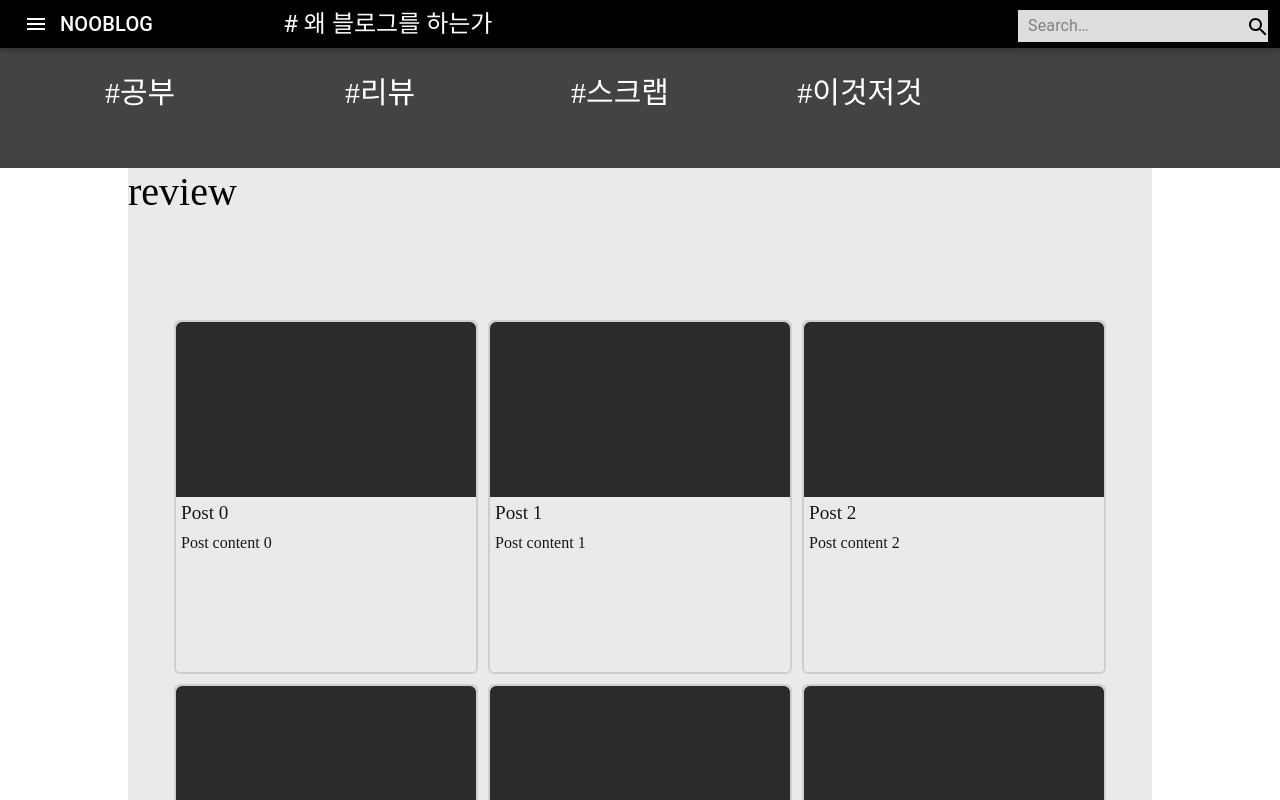
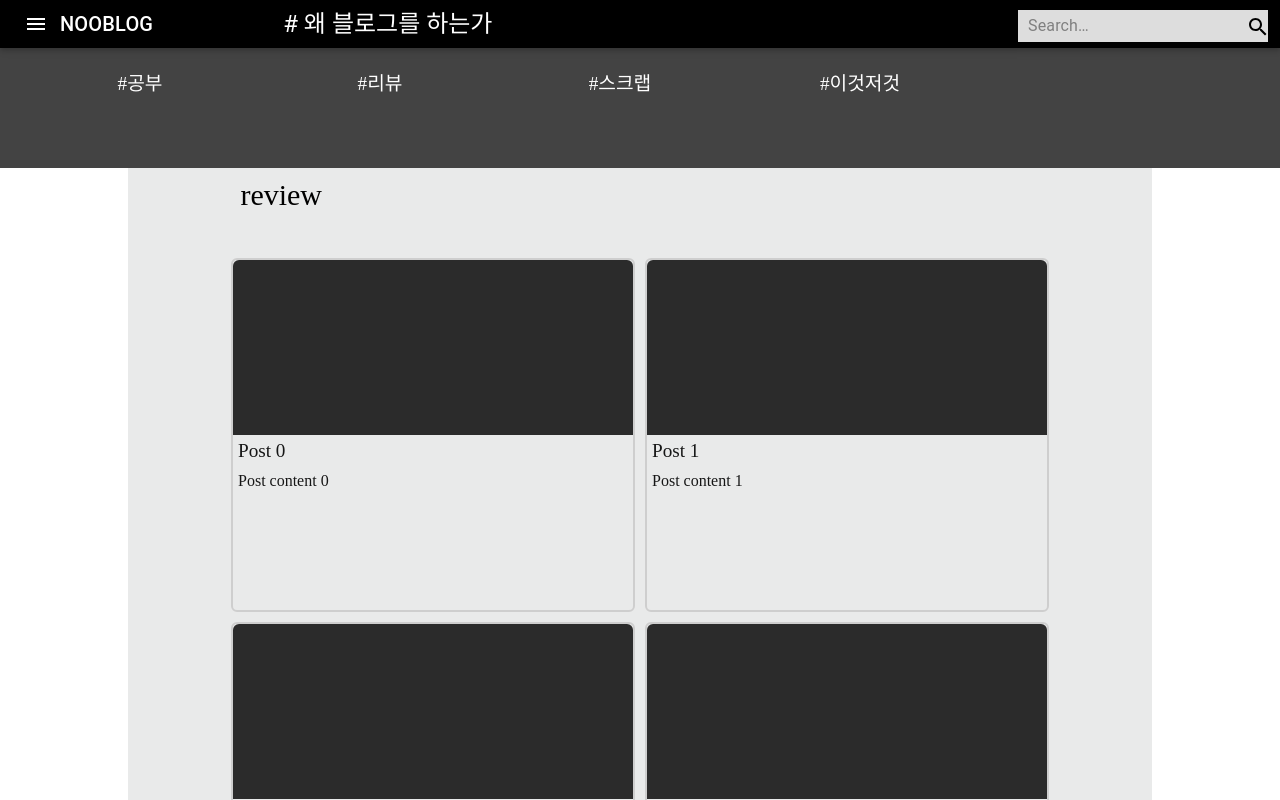
Before and after one commit to tchnoob/nooblog, a React (Create React App) app: page /review in a window 1280 px wide. Built offline with nearby package versions, Linux system fonts and the light colour scheme.

Commit message:
PostCard 스타일 변경 : width 변경

```diff
--- a/src/component/style.css
+++ b/src/component/style.css
@@ -2,7 +2,7 @@ a {
   width: 200px;
   margin-left: 20px;
   margin-right: 20px;
-  font-size: 30px;
+  font-size: 120%;
   color: white;
   text-decoration: none;
   text-align: center;
@@ -12,7 +12,7 @@ a {
 a:hover {
   border-left: #3a3a3a 1px solid;
   border-right: #3a3a3a 1px solid;
-  background-color: #101010;
+  /* background-color: #101010; */
 }
 
 a:active {
@@ -58,13 +58,14 @@ a:active {
 }
 
 .post-card {
-  width: 300px;
+  width: 400px;
   height: 350px;
   /* flex: 1; */
   border: 2px solid #cccccc;
   border-radius: 6px;
   margin: 5px;
   opacity: 90%;
+  float: left;
 }
 
 .post-card:hover {
@@ -104,13 +105,16 @@ a:active {
 
 .post-list-category {
   background-color: inherit;
-  font-size: 40px;
+  font-size: 30px;
+  margin-left: 10%;
+  padding: 10px;
 }
 
 .post-list {
   background-color: inherit;
-  margin-top: 100px;
-  margin-bottom: 100px;
+  padding-top: 3%;
+  padding-bottom: 10%;
+  margin: 0;
   flex: 8;
   width: 100%;
   display: flex;
```
